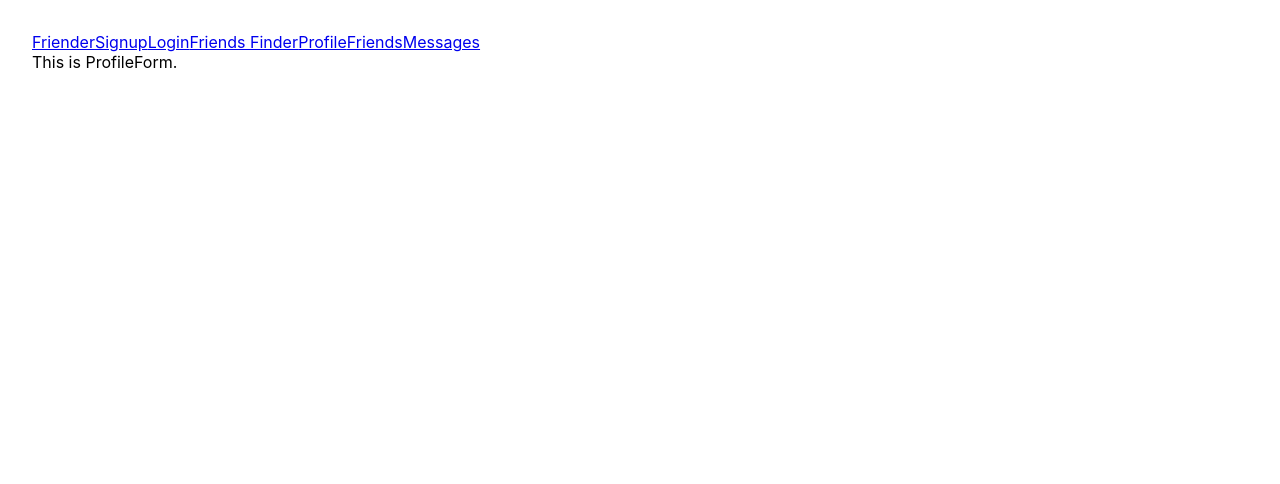
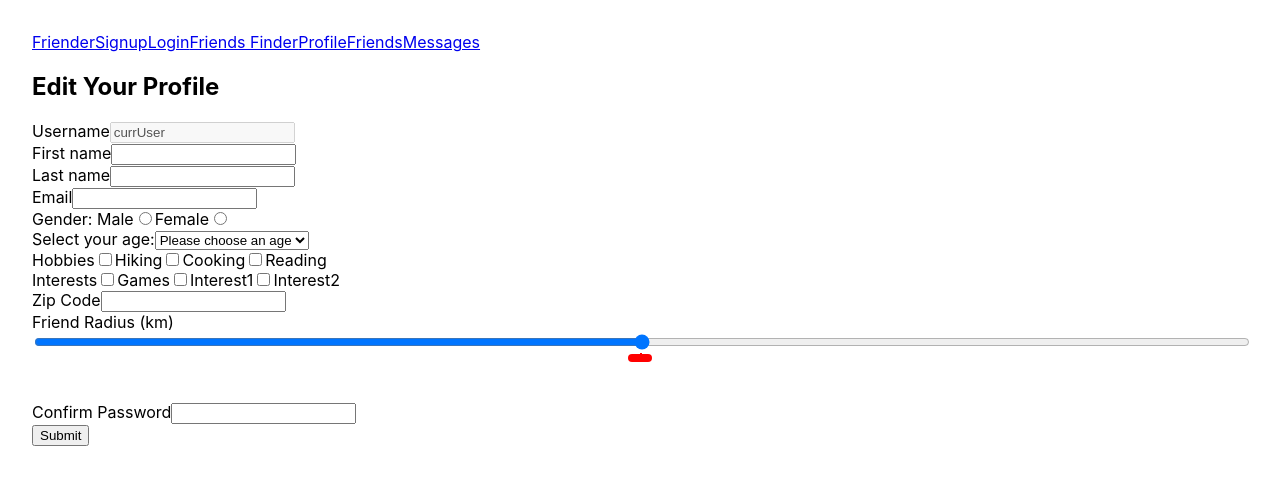
Before and after one commit to lancelee2885/friender-frontend, a React (Create React App) app: page /profile in a window 1280 px wide. Shown: the top 484 px of the page. Built offline with nearby package versions, Linux system fonts and the light colour scheme.

Commit message:
profile and signup forms

```diff
--- a/src/ProfileForm.js
+++ b/src/ProfileForm.js
@@ -1,11 +1,247 @@
-import React from 'react';
+import React, { useState } from "react";
+import { useHistory } from "react-router-dom";
 
-function ProfileForm(){
+function ProfileForm() {
+  const history = useHistory();
+  const [formData, setFormData] = useState({
+    username: "",
+    password: "",
+    firstName: "",
+    lastName: "",
+    email: "",
+    gender: "",
+    age: "",
+    hobbies: [],
+    interests: [],
+    location: "",
+    friendRadius: "50"
+  });
+  // const [checkedState, setCheckedState] = useState(
+  //   new Array(3).fill(false) // TODO: need to make the length dynamic
+  // );
+
+  const [formErrors, setFormErrors] = useState([]);
+
+  console.debug(
+    "SignupForm",
+    "signup=", typeof signup,
+    "formData=", formData,
+    "formErrors=", formErrors,
+  );
+
+  /** Handle form submit:
+   *
+   * Calls login func prop and, if successful, redirect to /FriendsFinder.
+   */
+
+  async function handleSubmit(evt) {
+    evt.preventDefault();
+    // try {
+    //   await signup(formData);
+    //   history.push("/FriendsFinder");
+    // } catch (err) {
+    //   setFormErrors(err);
+    // }
+  }
+
+  /** Update form data field */
+  function handleChange(evt) {
+
+    const { name, value } = evt.target;
+    const hobbies = Array.from(document.querySelectorAll("input[name=hobbies]:checked")).map(i => i.value);
+    const interests = Array.from(document.querySelectorAll("input[name=interests]:checked")).map(i => i.value);
+
+    setFormData(data => (
+      {
+        ...data,
+        [name]: value,
+        "hobbies": hobbies,
+        "interests": interests
+      }));
+  }
+
+  // function handleChangeForCheckBoxes(position) {
+  //   const updatedCheckedState = checkedState.map((checked, index) =>
+  //     index === position ? !checked : checked
+  //   );
+  //   setCheckedState(updatedCheckedState);
+  // }
+
+  const allRanges = document.querySelectorAll(".range-wrap");
+  allRanges.forEach(wrap => {
+    const range = wrap.querySelector(".range");
+    const bubble = wrap.querySelector(".bubble");
+
+    range.addEventListener("input", () => {
+      setBubble(range, bubble);
+    });
+    setBubble(range, bubble);
+  });
+
+  function setBubble(range, bubble) {
+    const val = range.value;
+    const min = range.min ? range.min : 0;
+    const max = range.max ? range.max : 100;
+    const newVal = Number(((val - min) * 100) / (max - min));
+    bubble.innerHTML = val;
+
+    // Sorta magic numbers based on size of the native UI thumb
+    bubble.style.left = `calc(${newVal}% + (${8 - newVal * 0.15}px))`;
+  }
+
   return (
-    <div>
-      This is ProfileForm.
+    <div className="SignupForm">
+      <div className="container col-md-6 offset-md-3 col-lg-4 offset-lg-4">
+        <h2 className="mb-3">Edit Your Profile</h2>
+        <div className="card">
+          <div className="card-body">
+            <form onSubmit={handleSubmit}>
+              <div className="form-group">
+                <label>Username</label>
+                <input
+                  name="username"
+                  className="form-control"
+                  value="currUser"
+                  onChange={handleChange}
+                  disabled
+                ></input>
+              </div>
+
+              <div className="form-group">
+                <label>First name</label>
+                <input
+                  name="firstName"
+                  className="form-control"
+                  value={formData.firstName}
+                  onChange={handleChange}
+                />
+              </div>
+              <div className="form-group">
+                <label>Last name</label>
+                <input
+                  name="lastName"
+                  className="form-control"
+                  value={formData.lastName}
+                  onChange={handleChange}
+                />
+              </div>
+              <div className="form-group">
+                <label>Email</label>
+                <input
+                  type="email"
+                  name="email"
+                  className="form-control"
+                  value={formData.email}
+                  onChange={handleChange}
+                />
+              </div>
+
+              <div className="form-group">
+                <span>Gender: </span>
+                <label htmlFor="male">Male</label>
+                <input
+                  type="radio"
+                  id="male"
+                  name="gender"
+                  value="male"
+                  onChange={handleChange}
+                  className="form-control"
+                // checked={form.type === 'gender'}
+                />
+                <label htmlFor="female">Female</label>
+                <input
+                  type="radio"
+                  id="female"
+                  name="gender"
+                  value="female"
+                  onChange={handleChange}
+                  className="form-control"
+                // checked={form.type === 'gender'}
+                />
+              </div>
+
+              <div className="form-group">
+                <label htmlFor="age">Select your age:</label>
+                <select name="age" id="age" onChange={handleChange}>
+                  <option value="choose" selected>Please choose an age</option>
+                  <option value="under18">Under 18</option>
+                  {Array.from({ length: 48 }, (_, i) => i + 18)
+                    .map(a => <option value={`${a}`}>{a}</option>)
+                  }
+                  <option value="over65">Over 65</option>
+                </select>
+              </div>
+
+              <div className="form-group">
+                <label>Hobbies</label>
+                <input
+                  type="checkbox" id="hobbies" name="hobbies" value="Hiking" onChange={handleChange}></input>
+                <label htmlFor="hiking">Hiking</label>
+                <input
+                  type="checkbox" id="hobbies" name="hobbies" value="Cooking" onChange={handleChange}></input>
+                <label htmlFor="cooking">Cooking</label>
+                <input
+                  type="checkbox" id="hobbies" name="hobbies" value="Reading" onChange={handleChange}></input>
+                <label htmlFor="reading">Reading</label>
+              </div>
+
+              <div className="form-group">
+                <label>Interests</label>
+                <input
+                  type="checkbox" id="games" name="interests" value="games" onChange={handleChange}></input>
+                <label htmlFor="games">Games</label>
+                <input
+                  type="checkbox" id="interest1" name="interests" value="interest1" onChange={handleChange}></input>
+                <label htmlFor="interest1">Interest1</label>
+                <input
+                  type="checkbox" id="interest2" name="interests" value="interest2" onChange={handleChange}></input>
+                <label htmlFor="interest2">Interest2</label>
+              </div>
+
+              <div className="form-group">
+                <label htmlFor="location">Zip Code</label>
+                <input
+                  id="location" name="location" value={formData.location} onChange={handleChange}></input>
+              </div>
+
+              <div className="range-wrap">
+                <label htmlFor="friendRadius">Friend Radius (km)</label>
+                <input type="range" className="range" name="friendRadius" id="friendRadius" value={formData.friendRadius} onChange={handleChange}></input>
+                <output className="bubble"></output>
+              </div>
+
+              <div className="form-group">
+                <label>Confirm Password</label>
+                <input
+                  type="password"
+                  name="password"
+                  className="form-control"
+                  value={formData.password}
+                  onChange={handleChange}
+                />
+              </div>
+              {/* // continue here */}
+
+              {/*
+                {formErrors.length
+                    ? <Alert type="danger" messages={formErrors} />
+                    : null
+                } */}
+
+              <button
+                type="submit"
+                className="btn btn-primary float-right"
+                onSubmit={handleSubmit}
+              >
+                Submit
+              </button>
+            </form>
+          </div>
+        </div>
+      </div>
     </div>
-  )
+  );
 }
 
+
 export default ProfileForm;
--- a/src/SignupForm.js
+++ b/src/SignupForm.js
@@ -27,12 +27,9 @@ function SignupForm({ signup }) {
     location: "",
     friendRadius: "50"
   });
-
-  const hobbiesOptions = ['hiking', 'cooking', 'reading'];
-
-  const [checkedState, setCheckedState] = useState(
-    new Array(hobbiesOptions.length).fill(false)
-  );
+  // const [checkedState, setCheckedState] = useState(
+  //   new Array(3).fill(false) // TODO: need to make the length dynamic
+  // );
 
   const [formErrors, setFormErrors] = useState([]);
 
@@ -60,23 +57,25 @@ function SignupForm({ signup }) {
 
   /** Update form data field */
   function handleChange(evt) {
-    if (evt.target.name !== "hobbies" || evt.target.name !== "interests") {
-      const { name, value } = evt.target;
 
-      setFormData(data => (
-        { ...data,
-          [name]: value,}
-      ));
-    }
+    const { name, value } = evt.target;
+    const hobbies = Array.from(document.querySelectorAll("input[name=hobbies]:checked")).map(i => i.value);
+    const interests = Array.from(document.querySelectorAll("input[name=interests]:checked")).map(i => i.value);
+
+    setFormData(data => (
+      { ...data,
+        [name]: value,
+        "hobbies": hobbies,
+        "interests": interests
+      }));
   }
 
-  function handleChangeForCheckBoxes(position) {
-    const updatedCheckedState = checkedState.map((item, index) =>
-      index === position ? !item : item
-    );
-    setCheckedState(updatedCheckedState);
-    return;
-  }
+  // function handleChangeForCheckBoxes(position) {
+  //   const updatedCheckedState = checkedState.map((checked, index) =>
+  //     index === position ? !checked : checked
+  //   );
+  //   setCheckedState(updatedCheckedState);
+  // }
 
   const allRanges = document.querySelectorAll(".range-wrap");
   allRanges.forEach(wrap => {
@@ -157,7 +156,7 @@ function SignupForm({ signup }) {
               </div>
 
               <div className="form-group">
-                <p>Gender: </p>
+                <span>Gender: </span>
                 <label htmlFor="male">Male</label>
                 <input
                   type="radio"
@@ -194,29 +193,7 @@ function SignupForm({ signup }) {
 
               <div className="form-group">
                 <label>Hobbies</label>
-                <ul className="hobbies-list">
-                {
-                  hobbiesOptions.map((hobby, index) => {
-                    return (
-                      <li key={index}>
-                        <div className="hobbies-list-item">
-                          <input
-                            type="checkbox"
-                            id={`custom-checkbox-${index}`}
-                            name={hobby}
-                            value={hobby}
-                            checked={checkedState[index]}
-                            onChange={() => handleChangeForCheckBoxes(index)}
-                          ></input>
-                          <label htmlFor={`custom-checkbox-${index}`}>{hobby[0].toUpperCase() + hobby.substr(1).toLocaleLowerCase()}</label>
-                        </div>
-                      </li>
-                    )
-                  })
-                }
-                </ul>
-
-                {/* <input
+                <input
                   type="checkbox" id="hobbies" name="hobbies" value="Hiking" onChange={handleChange}></input>
                 <label htmlFor="hiking">Hiking</label>
                 <input
@@ -224,7 +201,7 @@ function SignupForm({ signup }) {
                 <label htmlFor="cooking">Cooking</label>
                 <input
                   type="checkbox" id="hobbies" name="hobbies" value="Reading" onChange={handleChange}></input>
-                <label htmlFor="reading">Reading</label> */}
+                <label htmlFor="reading">Reading</label>
               </div>
 
               <div className="form-group">
```
